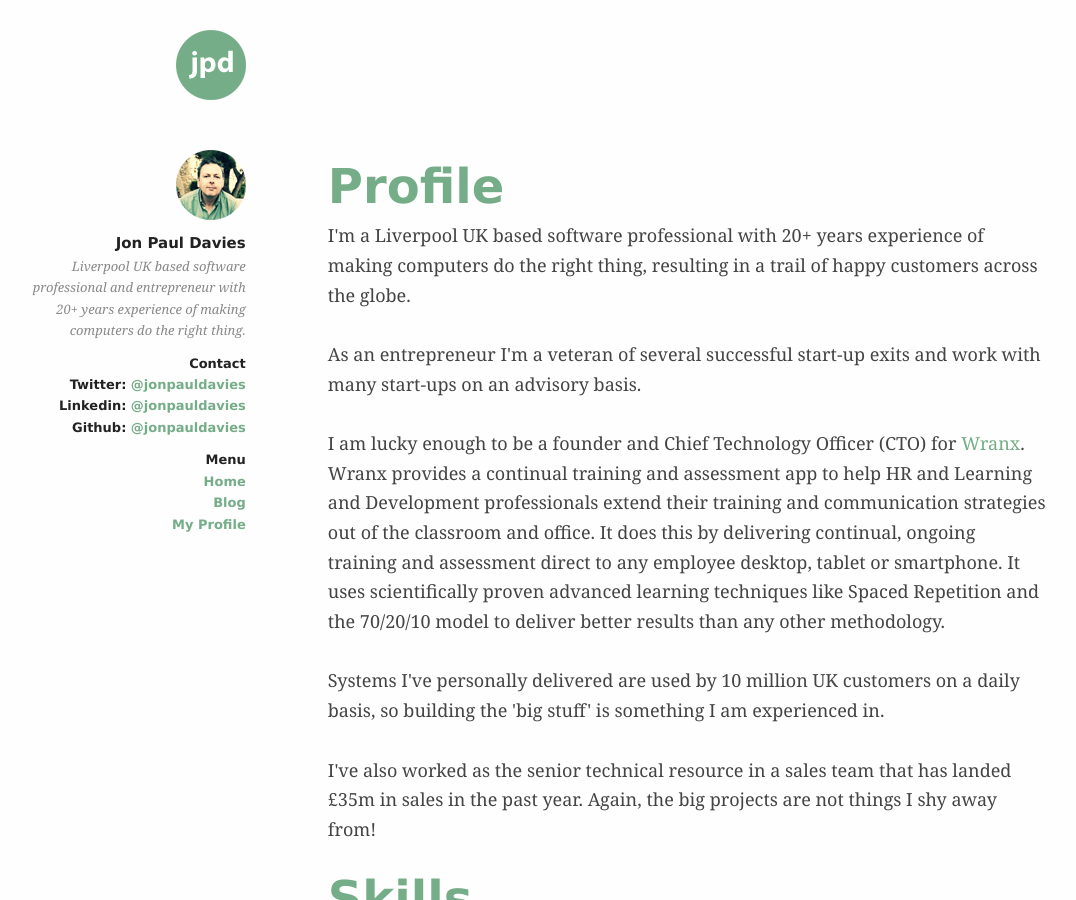
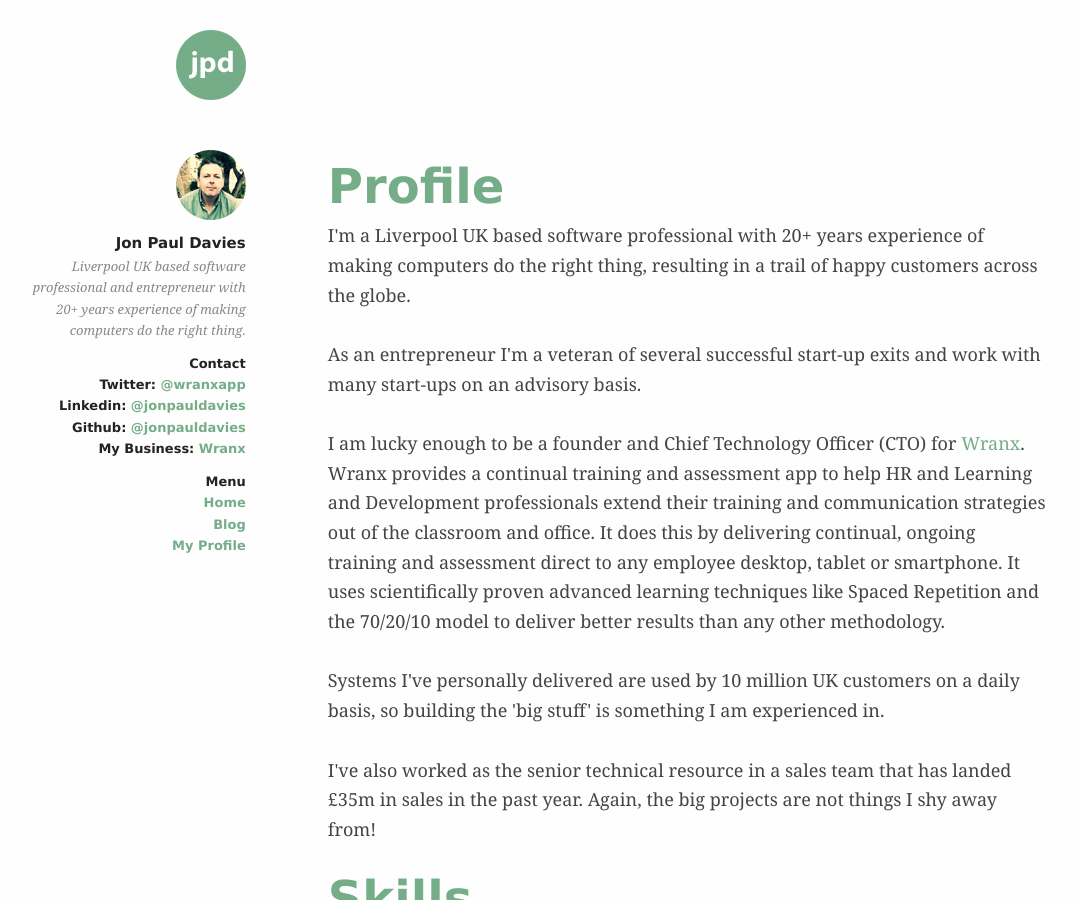
Before and after one commit to jonpauldavies/jonpauldavies.github.io, a Jekyll site: the page built from profile.html, in a window 1280 px wide and 900 px high. Shown: the whole window, without its empty margins (107-1183 px from the left). Built offline with Jekyll 4.4.1, drawn with Linux system fonts in a browser that asks for light colours; nearby versions of some CDN libraries; Markdown is read by kramdown in place of the engine named in the settings.

```diff
--- a/_layouts/column.html
+++ b/_layouts/column.html
@@ -22,9 +22,10 @@
                     </div>
                     <div class="profilelinks">
                     Contact
-                        <div class="profilelink">Twitter: <a href="http://twitter.com/jonpauldavies" target="_blank">@jonpauldavies</a></div>
+                        <div class="profilelink">Twitter: <a href="http://twitter.com/jonpauldavies" target="_blank">@wranxapp</a></div>
                         <div class="profilelink">Linkedin: <a href="http://uk.linkedin.com/in/jonpauldavies/" target="_blank">@jonpauldavies</a></div>
                         <div class="profilelink">Github: <a href="http://www.github.com/jonpauldavies" target="_blank">@jonpauldavies</a></div>
+                        <div class="profilelink">My Business: <a href="http://www.wranx.com" target="_blank">Wranx</a></div>
                     </div>
                     <div class="profilelinks">
                         Menu
```
